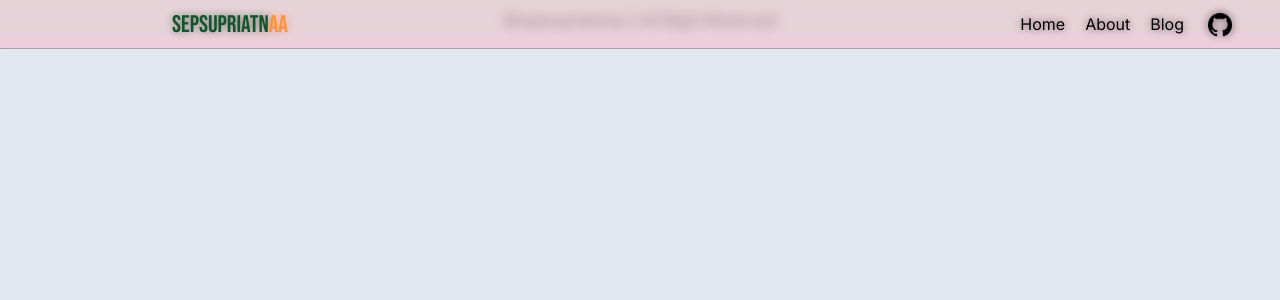
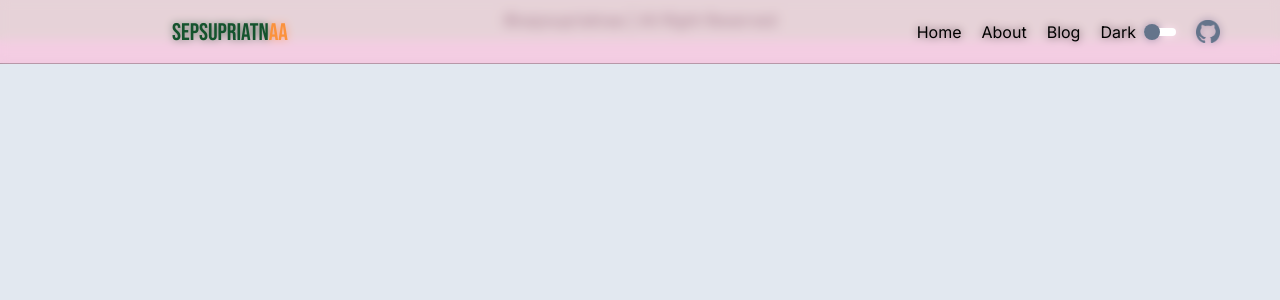
Before and after one commit to asep933/portfolio-sepsupriatnaa, a Next.js app: page /navbar in a window 1280 px wide. Shown: the top 300 px of the page. Built offline with nearby package versions, Linux system fonts and the light colour scheme.

Commit message:
menambahkan tombol dark mode

```diff
--- a/app/about/page.js
+++ b/app/about/page.js
@@ -1,9 +1,5 @@
-import React from 'react';
-
-function DeskripsiAbout({aboutProps}) {
-    return (
-        <p>{aboutProps}</p>
-    )
+function DeskripsiAbout({ aboutProps }) {
+  return <p>{aboutProps}</p>;
 }
 
 const About = () => {
@@ -15,16 +11,20 @@ const About = () => {
 
   return (
     <div className="h-screen bg-slate-200 w-full pt-16 px-5 space-y-10">
-            <div className='flex items-center flex-wrap lg:flex lg:flex-nowrap'>
-                <h1 className="text-2xl font-semibold bg-orange-200 p-2 transform -rotate-2
-                hover:rotate-0 mt-8 lg:mt-24 lg:mr-20 lg:text-4xl lg:ml-20">About</h1>
+      <div className="fade-in flex items-center flex-wrap lg:flex lg:flex-nowrap">
+        <h1
+          className="text-2xl font-semibold bg-orange-200 p-2 transform -rotate-2
+                hover:rotate-0 mt-8 lg:mt-24 lg:mr-20 lg:text-4xl lg:ml-20"
+        >
+          About
+        </h1>
 
-                <div className='mt-10 lg:pr-60 lg:text-xl lg:mt-24'>
+        <div className="mt-10 lg:pr-60 lg:text-xl lg:mt-24">
           <DeskripsiAbout aboutProps={isiAbout} />
         </div>
       </div>
     </div>
   );
-}
+};
 
 export default About;
--- a/app/navbar/page.js
+++ b/app/navbar/page.js
@@ -4,6 +4,7 @@ import Link from "next/link";
 import { Bebas_Neue } from "next/font/google";
 import { useState, useEffect } from "react";
 import GitHub from "@/components/link-github/page";
+import Dark from "@/components/toggle-dark/page";
 
 const bebas_neue = Bebas_Neue({
   display: "swap",
@@ -14,6 +15,7 @@ const bebas_neue = Bebas_Neue({
 const Navbar = () => {
   const [addHumberger, setAddHumberger] = useState(false);
   const [showMenu, setShowMenu] = useState(false);
+  const [statusDark, setStatusDark] = useState(false);
 
   const handleAnimate = () => {
     setAddHumberger(!addHumberger);
@@ -53,12 +55,15 @@ const Navbar = () => {
         className="flex justify-between shadow-nav w-full items-center p-2 bg-transparent fixed z-50 backdrop-blur-sm"
         style={{ backgroundColor: "rgba(255, 191, 219, 0.4)" }}
       >
+        {/* logo */}
         <div className="block text-green-900 text-2xl px-4 lg:ml-32">
           <Link className={`mx-5 ${bebas_neue.className}`} href={"/"}>
             sepsupriatn<span className="text-orange-400">aa</span>
           </Link>
         </div>
+        {/* logo */}
 
+        {/* humberger */}
         <div
           id="humberger"
           className="flex items-center px-4 transform scale-150 lg:hidden"
@@ -85,22 +90,24 @@ const Navbar = () => {
             ></span>
           </button>
         </div>
+        {/* humberger */}
 
         {/* Link ke GitHub start */}
         <GitHub />
         {/* Link ke GitHub end */}
 
+        {/* Menu Mobile start */}
         {showMenu && (
           <div
             id="menu"
             className="absolute bg-slate-100 w-2/4 z-20 t-10 top-16 right-5 rounded-lg shadow-lg p-10
               transition duration-300 ease-in-out lg:top-0 lg:right-32 lg:shadow-none lg:bg-transparent lg:flex lg:justify-end lg:p-0 lg:rounded-none"
           >
-            <div className="flex flex-col justify-center items-center space-y-4 lg:block lg:space-x-5 lg:translate-x-8 lg:mt-3">
+            <div className="flex flex-col justify-center items-center space-y-4 font-normal lg:block lg:space-x-5 lg:translate-x-8 lg:mt-3">
               <Link
                 onClick={handleClose}
                 id="linkMenu"
-                className=" hover:text-orange-500"
+                className=" hover:text-orange-500 lg:hidden"
                 href={"/"}
               >
                 Home
@@ -108,7 +115,7 @@ const Navbar = () => {
               <Link
                 onClick={handleClose}
                 id="linkMenu"
-                className="hover:text-orange-500"
+                className="hover:text-orange-500 lg:hidden"
                 href={"/about"}
               >
                 About
@@ -116,21 +123,26 @@ const Navbar = () => {
               <Link
                 onClick={handleClose}
                 id="linkMenu"
-                className=" hover:text-orange-500"
+                className=" hover:text-orange-500 lg:hidden"
                 href={"/blog"}
               >
                 Blog
               </Link>
+              <div className="lg:hidden">
+                <Dark dark={statusDark} setStatusDark={setStatusDark} />
+              </div>
             </div>
           </div>
         )}
+        {/* Menu Mobile start */}
 
+        {/* Menu Pc Start */}
         <div
           id="menu"
-          className="hidden absolute bg-slate-100 w-2/4 z-20 t-10 top-16 right-5 rounded-lg shadow-lg p-10
+          className="hidden relative bg-slate-100 w-2/4 z-20 t-10 top-16 right-5 rounded-lg shadow-lg p-10
               transition duration-300 ease-in-out lg:top-0 lg:right-32 lg:shadow-none lg:bg-transparent lg:flex lg:justify-end lg:p-0 lg:rounded-none"
         >
-          <div className="flex flex-col justify-center items-center space-y-4 lg:block lg:space-x-5 lg:translate-x-8 lg:mt-3">
+          <div className="lg:font-normal lg:flex lg:items-center lg:space-x-5 lg:translate-x-8 lg:mt-3 pb-3">
             <Link
               onClick={handleClose}
               id="linkMenu"
@@ -155,8 +167,13 @@ const Navbar = () => {
             >
               Blog
             </Link>
+
+            <div className="lg:block hidden">
+              <Dark dark={statusDark} setStatusDark={setStatusDark} />
+            </div>
           </div>
         </div>
+        {/* Menu Pc Start */}
       </div>
     </>
   );
--- a/components/link-github/page.js
+++ b/components/link-github/page.js
@@ -6,13 +6,13 @@ import github2 from "/public/github-image-2.png";
 
 const GitHub = () => {
   return (
-    <div className="absolute right-20 lg:right-12 top-[12.5px]">
+    <div className="absolute right-20 lg:right-12 top-[12.5px] lg:pt-[7.4px] lg:pr-3">
       <Link
         href="https://github.com/asep933/portfolio-sepsupriatnaa"
         target="_blank"
       >
         <Image
-          src={github}
+          src={github2}
           alt="image github"
           width={24}
           className="hover:scale-105 transition duration-300 ease-in-out lg:block hidden"
--- /dev/null
+++ b/components/toggle-dark/page.js
@@ -0,0 +1,25 @@
+"use client";
+
+const Dark = ({ dark, setStatusDark }) => {
+  function handleDark() {
+    setStatusDark(!dark);
+  }
+
+  return (
+    <div className="flex flex-row">
+      <p>{dark ? "Light" : "Dark"}</p>
+
+      <button onClick={handleDark}>
+        <div className="flex items-center ml-2 p-1 w-[32px] bg-white rounded-md relative">
+          <span
+            className={`absolute left-0 p-[8px] w-1 h-1 transition duration-300 ease-in-out bg-slate-500 rounded-full ${
+              dark ? "translate-x-[16px]" : ""
+            }`}
+          ></span>
+        </div>
+      </button>
+    </div>
+  );
+};
+
+export default Dark;
--- a/tailwind.config.js
+++ b/tailwind.config.js
@@ -8,19 +8,20 @@ module.exports = {
     // Or if using `src` directory:
     "./src/**/*.{js,ts,jsx,tsx,mdx}",
   ],
+  darkMode: "class",
   theme: {
     container: {
       center: true,
-      padding: '16px',
+      padding: "16px",
     },
     extend: {
       backgroundImage: {
-        'pp-gua': "url('../public/pp_gua.png')",
+        "pp-gua": "url('../public/pp_gua.png')",
       },
       screens: {
-        '2xl' : '1230px',
-      }
+        "2xl": "1230px",
+      },
     },
   },
   plugins: [],
-}
+};
```
Also changed, not shown: app/layout.js (+17 -12 lines). Lines whose indentation alone changed are shown as unchanged.
